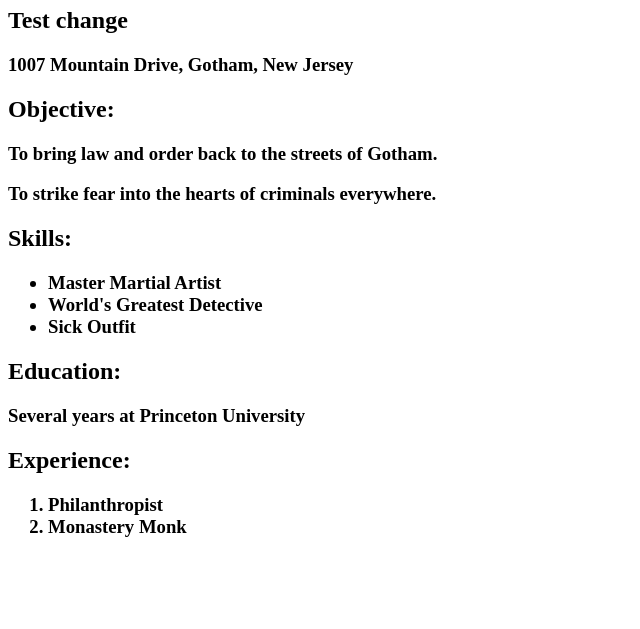
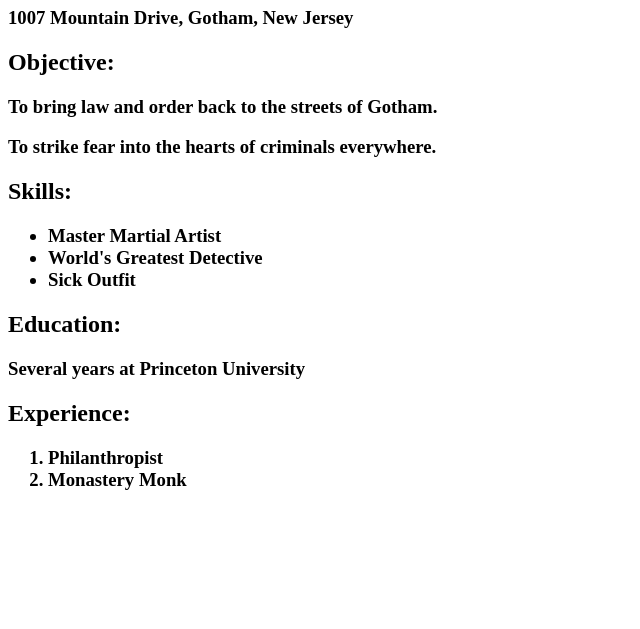
Before and after one commit to cbriscoe95/MI-449-SS17-741-html-atom-and-basic-elements-JmL5o8, a plain HTML site: page index.html in a window 1280 px wide. Shown: the part 171-800 px from the top of the page, without its empty margins (0-640 px from the left). Drawn offline with Linux system fonts and the light colour scheme.

Commit message:
Removed test

```diff
--- a/index.html
+++ b/index.html
@@ -7,7 +7,6 @@
     <img src="batman.png" width = "200" height ="90" alt="batman">
   </a>
   <h1>Bruce Wayne </h1>
-  <h2>Test change</h2>
   <h3>
     <p>1007 Mountain Drive, Gotham, New Jersey</p>
   </h3>
```
